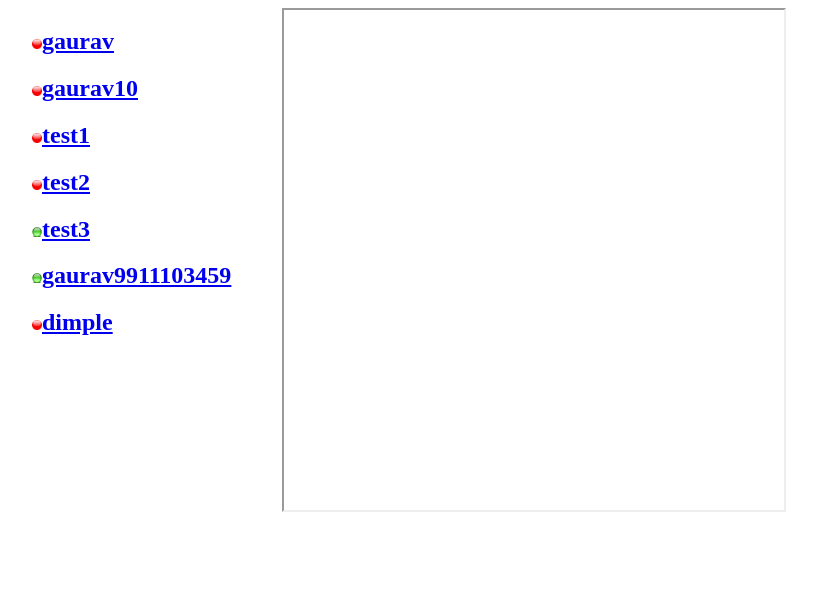
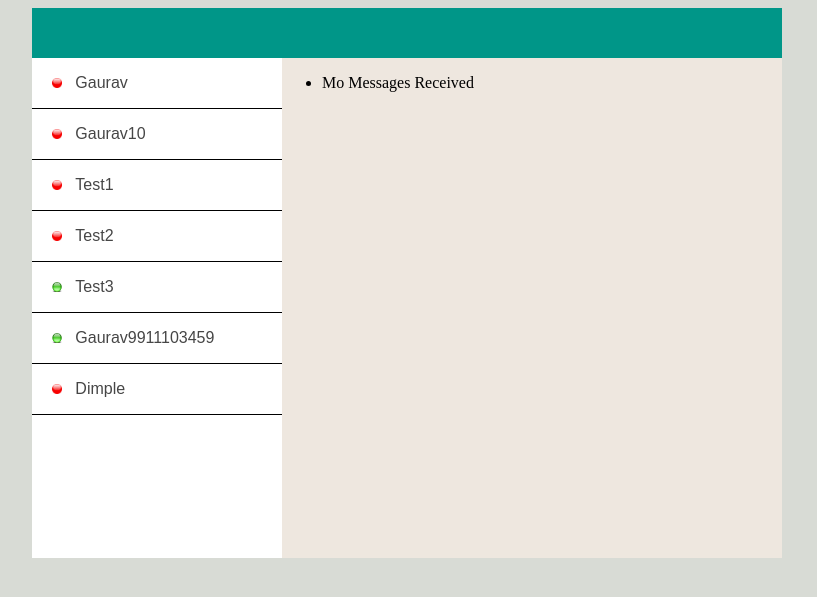
Before and after one commit to gaurav1792/gdchat, a Django app: page / in a window 1280 px wide. Shown: the top 597 px of the page, without its empty margins (233-1050 px from the left). Run offline with Django 3.2, Linux system fonts and the light colour scheme; a user stored in the database is signed in; data comes from the database, SQL or seed files in the repository; both versions use the stored data as it was after the commit; parts of the project's set-up code (start-up, migrations or seed data) failed here and were passed over.

Commit message:
styling index page

```diff
--- a/chat/static/main.css
+++ b/chat/static/main.css
@@ -1,20 +1,84 @@
+/* __author__ = 'gd' */
+
+::-webkit-scrollbar {
+    width: 12px;
+}
+::-webkit-scrollbar-track {
+    background-color: #eaeaea;
+    border-left: 1px solid #ccc;
+}
+::-webkit-scrollbar-thumb {
+    background-color: #ccc;
+}
+::-webkit-scrollbar-thumb:hover {
+    background-color: #aaa;
+}
+
+
+body
+{
+    background-color: #D8DBD5;
+}
+
 #container {
     width:750px;
     margin:0 auto;
-
+}
+#header {
+    width:750px;
+    height: 50px;
+    margin:0 auto;
+    background-color: #009688;
 }
 #left {
     float:left;
-width:200px;
+    width:250px;
+    height: 500px;
+    overflow-y: scroll;
+    background-color: #FFFFFF;
 }
+
 #right {
     float:right;
     width:500px;
+    height: 500px;
+    overflow-y: scroll;
+    background-color: #eee7df;
 }
 
-#text {
-float:left;
+#username{
+    font-family: 'Microsoft Sans Serif' , Arial, Helvetica, Verdana;
 }
-#time {
-float:right;
+
+#user
+{
+    font-family: 'Microsoft Sans Serif' , Arial, Helvetica, Verdana;
+    text-transform: capitalize;
+    text-decoration: none;
+    padding-left: 20px;
+    padding-right: 20px;
+
+    border: solid #000;
+    border-width: 0 0 1px 0;
+
 }
+
+#user a{
+    text-decoration: none;
+    color: #464646;
+}
+
+#msg-container
+{
+    background-color: #FFFFFF;
+    padding:10px;
+     border: solid #000;
+    border-width: 0 0 1px 0;
+}
+#msg{
+    font-size:20px;
+}
+#time{
+    font-size:10px;
+    text-align: right;
+}
--- a/templates/index.html
+++ b/templates/index.html
@@ -5,19 +5,28 @@
     <title>gd_chat</title>
     <head>
 <link rel="stylesheet" type="text/css" href="{{ STATIC_URL }}main.css">
+
+
+<script src="{{ STATIC_URL }}jquery.min.js"></script>
+    <script src="{{ STATIC_URL }}main.js"></script>
+
+
 </head>
-</head>
-<body>
+
+<body onload="callAjax()">
 <div id="container">
+    <div id="header">
+        <div id="username">{{ cur_user.first_name }}</div>
+    </div>
     <div id="left">
     {% for user in users %}
         {% for s in status %}
             {% if user.username != cur_user.username %}
                 {% if user.username == s.user  %}
                     {% if s.is_online %}
-                        <a href="/users/get/{{ user.id }}/"><p><h2><img src="{{ STATIC_URL }}gfx/online.png" alt="Online Icon" style="width:10px;height:10px">{{ user.first_name }}</h2></p></a>
+                        <div id="user"><a href="/users/get/{{ user.id }}/"><p><img src="{{ STATIC_URL }}gfx/online.png" alt="Online Icon" style="width:10px;height:10px">&nbsp;&nbsp;&nbsp;{{ user.first_name }}</p></a></div>
                     {% else %}
-                        <a href="/users/mail/{{ user.id }}/"><p><h2><img src="{{ STATIC_URL }}gfx/ofline.png" alt="Ofline Icon" style="width:10px;height:10px">{{ user.first_name }}</h2></p></a>
+                        <div id="user"><a href="/users/mail/{{ user.id }}/"><p><img src="{{ STATIC_URL }}gfx/ofline.png" alt="Ofline Icon" style="width:10px;height:10px">&nbsp;&nbsp;&nbsp;{{ user.first_name }}</p></a></div>
                     {% endif %}
                 {% endif %}
             {% endif %}
@@ -25,7 +34,9 @@
     {% endfor %}
     </div>
     <div id="right">
-    <iframe src="/chat" width=100% height="500px">
+        <ul id="chat_result">
+
+        </ul>
     </div>
 </body>
 </html>
--- a/templates/test12.html
+++ b/templates/test12.html
@@ -5,7 +5,10 @@
 {% if msgs.count > 0 %}
 
     {% for msg in msgs %}
-        <li>{{ msg.msg }}{{ msg.msg_date }}</li>
+        <li id="msg-container">
+            <div id="msg">{{ msg.msg }}</div>
+            <div id="time">{{ msg.msg_date }}</div>
+        </li>
     {% endfor %}
 
 {% else %}
```
Also changed, not shown: db.sqlite3. Lines whose indentation alone changed are shown as unchanged.
